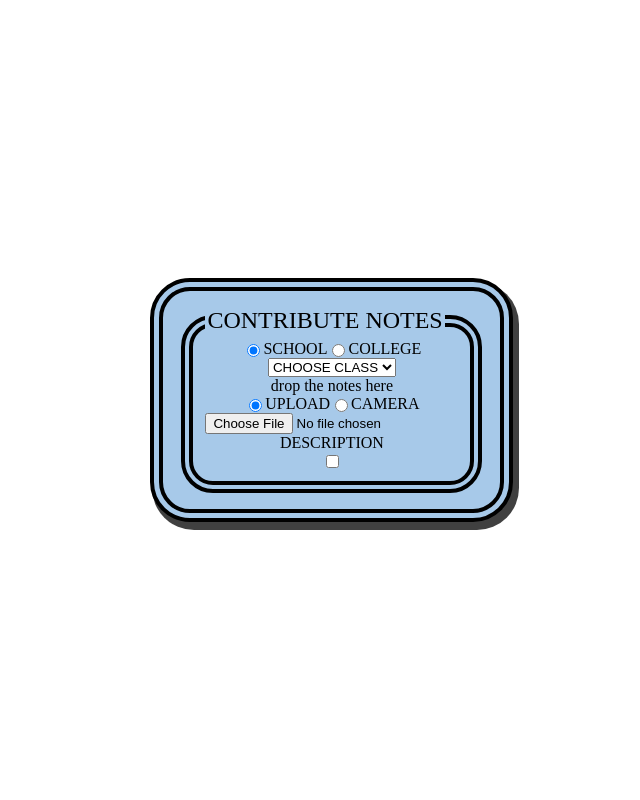
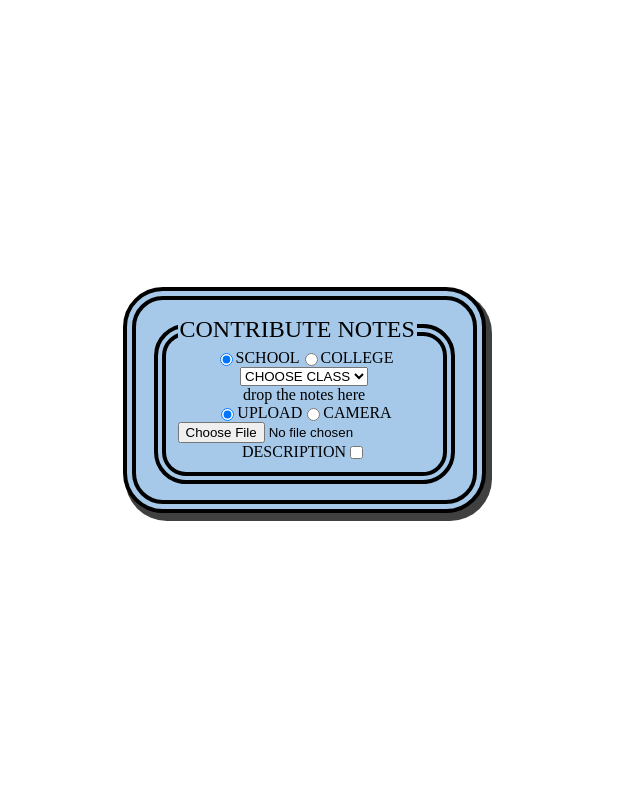
Before and after one commit to HimanshuChandna/Coders_Den, a PHP site: page /contributenotes/contributenotes.html in a window 1280 px wide; the page is wider, and only the part inside the window is pictured. Shown: that part, without its empty margins (336-976 px from the left). Run offline with PHP 8.4, Linux system fonts and the light colour scheme.

Commit message:
aligned perfectly

```diff
--- a/src/contributenotes/contributenotes.css
+++ b/src/contributenotes/contributenotes.css
@@ -1,17 +1,16 @@
-html{
+html {
     width: 100%;
     height: 100%;
-    margin: 0%;
-    display: inline-grid;
-    margin-left: 38%;
-    margin-right: auto;
-    align-content: center;
+    display: flex;
+    justify-content: center;
+    align-items: center;
 }
-body{
+
+body {
     padding: 2vh 2vh 2vh 2vh;
     margin: 0%;
-    padding:0%;
-    display: inline-flex;
+    padding: 0%;
+    display: i;
 }
 
 .submitnotes {
@@ -20,10 +19,10 @@ body{
     border-color: rgb(0, 0, 0);
     border-width: 1.7vh;
     border-style: double;
-    border-top-left-radius:5vh ;
+    border-top-left-radius: 5vh;
     border-top-right-radius: 5vh;
-    border-bottom-left-radius:5vh ;
-    border-bottom-right-radius:5vh ;
+    border-bottom-left-radius: 5vh;
+    border-bottom-right-radius: 5vh;
     background-color: rgb(167, 201, 233);
     display: inline-flex;
 
@@ -33,24 +32,28 @@ body{
     padding: 2vh 2vh 2vh 2vh;
     align-items: center;
 }
-fieldset{
+
+fieldset {
     border-color: rgb(0, 0, 0);
     border-width: 1.5vh;
-    border-style:double;
-    border-top-left-radius:4vh ;
+    border-style: double;
+    border-top-left-radius: 4vh;
     border-top-right-radius: 4vh;
-    border-bottom-left-radius:4vh ;
-    border-bottom-right-radius:4vh ;
+    border-bottom-left-radius: 4vh;
+    border-bottom-right-radius: 4vh;
 }
-fieldset legend{
+
+fieldset legend {
     text-align: justify;
     font-size: 3vh;
     font-family: 'Arial Narrow Bold';
 }
-.foralign{
-display: grid;
+
+.foralign {
+    display: grid;
 }
-#griditem{
+
+#griditem {
     display: flex;
     justify-content: center;
     align-content: center;
--- a/src/contributenotes/contributenotes.html
+++ b/src/contributenotes/contributenotes.html
@@ -133,9 +133,9 @@
                     </section>
                     <section id="griditem">
                         <label>DESCRIPTION</label>
+                        <input type="checkbox" id="checkboxfortextarea">
                     </section>
                     <section id="griditem">
-                        <input type="checkbox" id="checkboxfortextarea">
                         <div id="showed">
                             <textarea rows=5 coloums=20>Enter the discription here</textarea>
                         </div>
```
